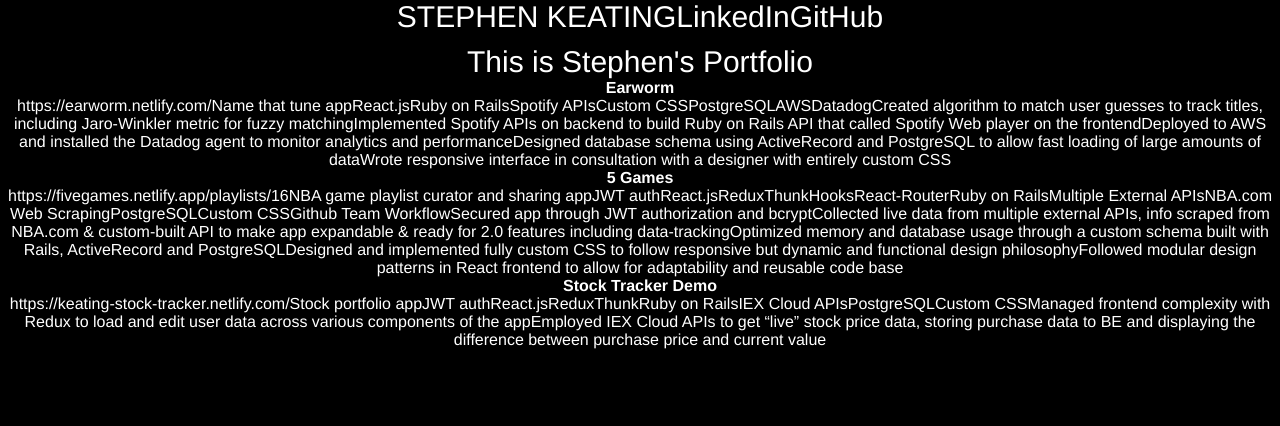
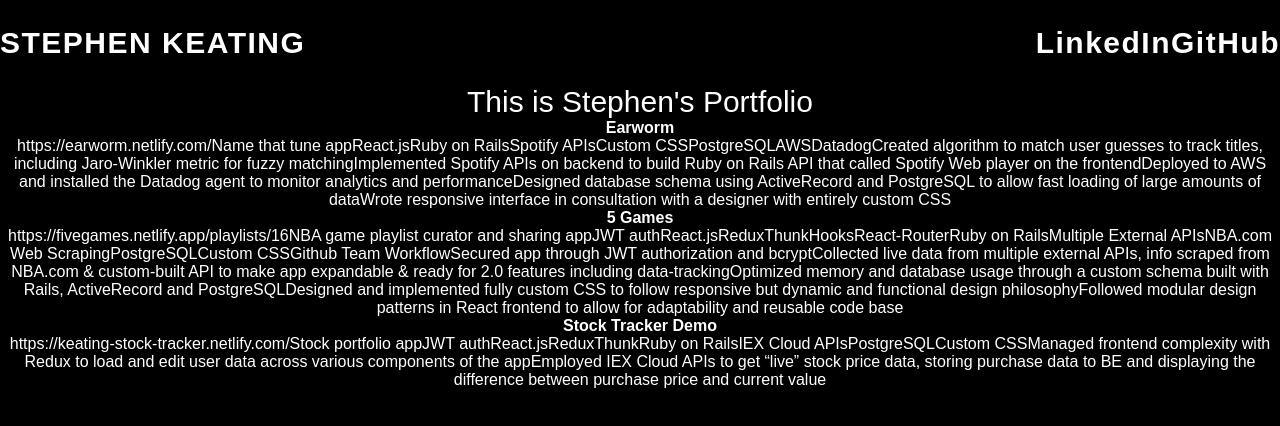
Before and after one commit to stephenkeating/keating-portfolio, a React (Create React App) app: page / in a window 1280 px wide. Shown: the top 426 px of the page. Built offline with nearby package versions, Linux system fonts and the light colour scheme.

Commit message:
organizing nav bar

```diff
--- a/src/App.css
+++ b/src/App.css
@@ -12,10 +12,11 @@
 * {
   margin: 0;
   padding: 0;
+  /* box-sizing: border-box; */
 }
 
 body {
-  font-family: "HelveticaNeue-Light", "Helvetica Neue Light", "Helvetica Neue", Helvetica, Arial, "Lucida Grande", sans-serif;
+  font-family: 'Nunito Sans', sans-serif;
   font-weight: 300;
   background-color: black;
   color: white;
@@ -29,12 +30,38 @@
   border-bottom-width: 2px; */
 }
 
+a:hover {
+  border-bottom-color: white;
+  border-bottom-style: solid;
+  border-bottom-width: 2px;
+  box-sizing: border-box;
+  transition-delay: 0s;
+  transition-duration: 0.5s;
+  transition-property: all;
+  transition-timing-function: ease;
+}
+
 nav {
-  height: 45px;
-  /* display: 'flex'; */
-  /* justify-content: 'space-evenly'; */
+  height: 85px;
   font-size: 30px;
   text-align: center;
+  font-weight: bold;
+  letter-spacing: .05em;
+  display: flex;
+  justify-content: flex-end;
+  /* background: black; */
+  /* vertical-align: bottom; */
+  align-items: center;
+}
+
+.nav-title {
+  margin-right: auto;
+}
+
+.nav-link {
+  display: flex;
+  /* justify-content: space-between; */
+  /* justify-content: flex-end */
 }
 
 .header {
--- a/src/Components/Nav.js
+++ b/src/Components/Nav.js
@@ -10,9 +10,15 @@
   // };
   return (
     <nav>
-      STEPHEN KEATING
-      <a href="https://www.linkedin.com/in/stephenmkeating/">LinkedIn</a>
-      <a href="https://github.com/stephenkeating/">GitHub</a>
+      <div className='nav-title'>
+        STEPHEN KEATING
+      </div>
+      <div className='nav-link'>
+        <a href="https://www.linkedin.com/in/stephenmkeating/">LinkedIn</a>
+      </div>
+      <div className='nav-link'>
+        <a href="https://github.com/stephenkeating/">GitHub</a>
+      </div>
       {/* <Link to="/signup">Signup</Link>
       <Link to="/login">Login</Link>
       <Link to="/" onClick={handleLogout}>
```
